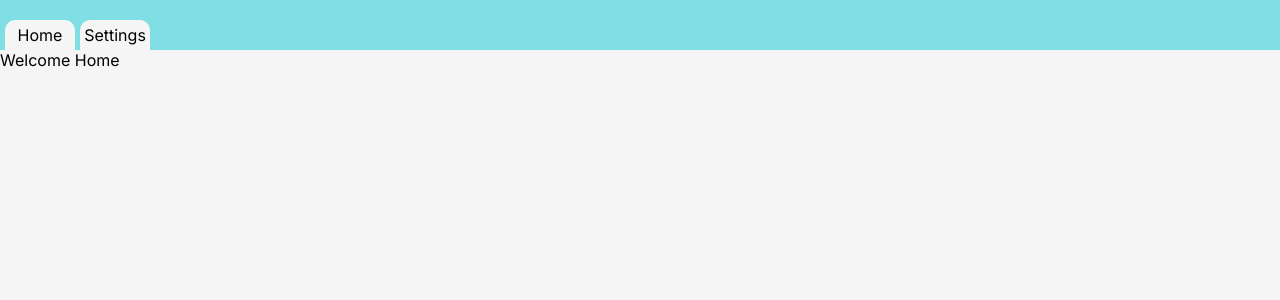
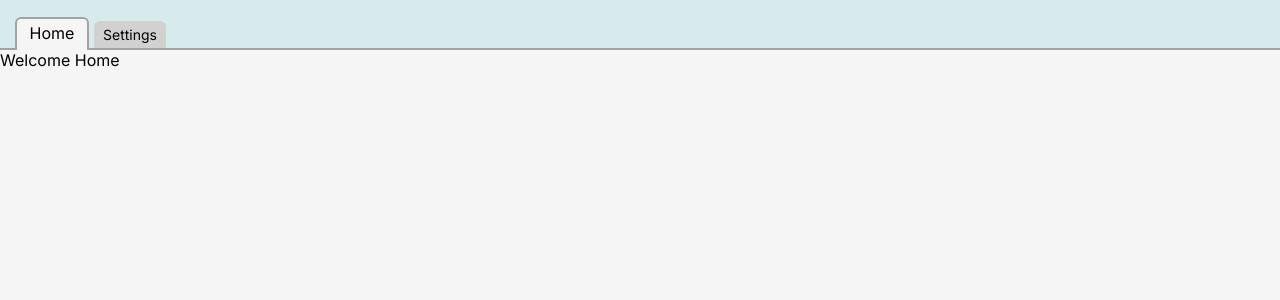
Before and after one commit to Tlwaller/Farside-Contacts, a React (Create React App) app: page / in a window 1280 px wide. Shown: the top 300 px of the page. Built offline with nearby package versions, Linux system fonts and the light colour scheme.

Commit message:
navbar styling

```diff
--- a/src/Components/Shared/Nav.js
+++ b/src/Components/Shared/Nav.js
@@ -1,12 +1,11 @@
 import React from 'react'
-import { Link } from 'react-router-dom'
 
 export default function Nav() {
     return (
         <nav>
             <div className="nav-tabs-container">
-                <div className="nav-tab">Home</div>
-                <div className="nav-tab">Settings</div>
+                <div className="nav-tab selected-tab">Home</div>
+                <div className="nav-tab unselected-tab">Settings</div>
             </div>
         </nav>
     )
--- a/src/Styles/_nav.scss
+++ b/src/Styles/_nav.scss
@@ -3,21 +3,48 @@ nav {
     align-items: flex-end;
     width: 100vw;
     height: 50px;
-    background-color: #7fdfe4;
+    background-color: #b2dee070;
 
     .nav-tabs-container {
         display: flex;
         flex-direction: row;
-        width: 40%;
+        align-items: flex-end;
+        width: 100%;
+        padding-left: 10px;
+        border-bottom: 2px solid rgb(163, 163, 163);
     }
     .nav-tab {
         display: flex;
         justify-content: center;
         align-items: center;
         width: 70px;
-        height: 30px;
+        height: 25px;
         margin-left: 5px;
-        border-radius: 10px 10px 0px 0px;
+        border-radius: 6px 6px 0px 0px;
+        background-color: rgb(209, 209, 209);
+        border: 1px solid rgb(209, 209, 209);
+        font-size: 14px;
+        cursor: pointer;
+    }
+
+    .selected-tab {
+        display: flex;
+        flex-direction: column;
         background-color: whitesmoke;
+        color: black;
+        padding-top: 4px;
+        border: solid rgb(163, 163, 163);
+        border-width: 2px 2px 0px 2px;
+        font-size: 16px;
+    }
+
+    .selected-tab::after {
+        bottom: -3px;
+        width: 70px;
+        position: relative;
+        z-index: 999;
+        content: "";
+        background-color: whitesmoke;
+        height: 10px;
     }
 }
```
